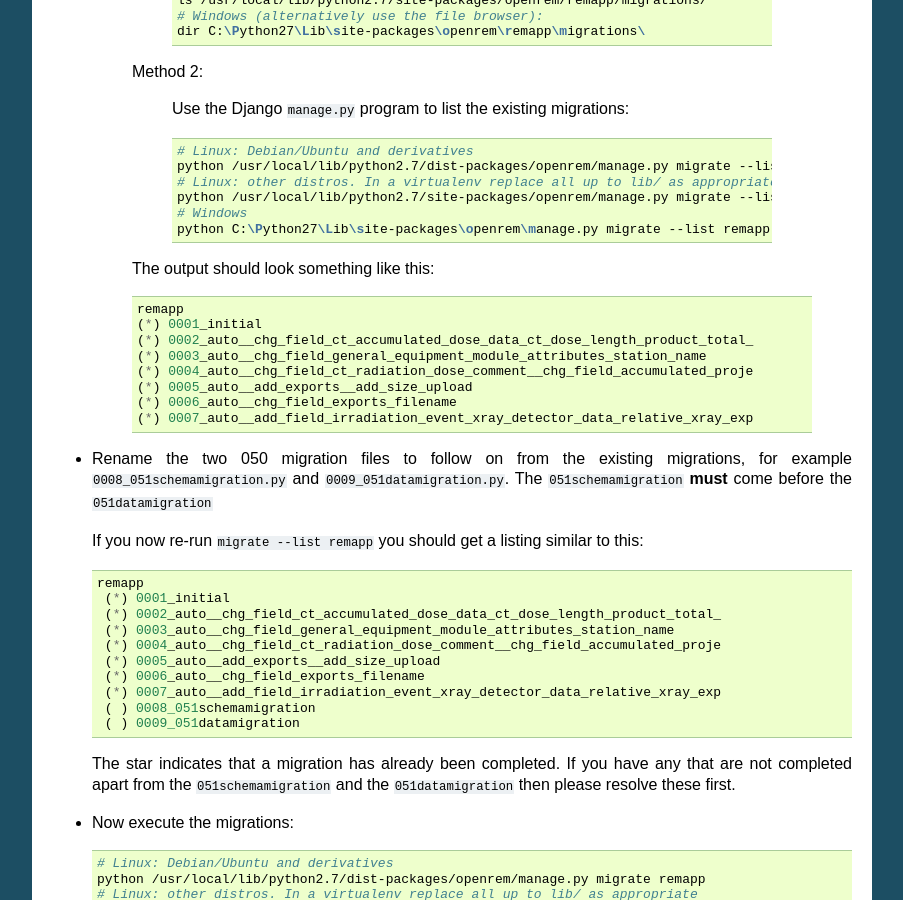
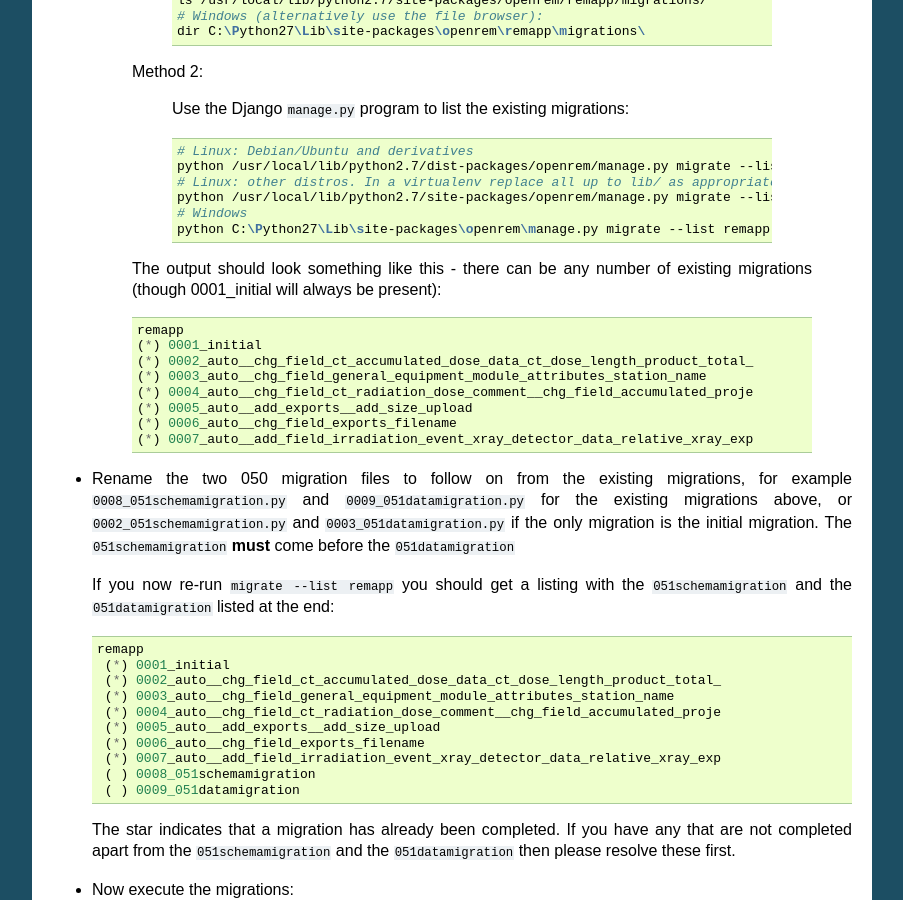
Before and after one commit to ckswilliams/modOpenREM, a Sphinx documentation site: the page built from docs/release-0.5.1.rst, in a window 1280 px wide and 900 px high, scrolled down 4273 px. Shown: the whole window, without its empty margins (198-1101 px from the left). Built offline with Sphinx 7.4.7, drawn with Linux system fonts in a browser that asks for light colours.

Commit message:
Modified the wording around the naming of the migration files to make it clearer that theere could be any number of migrations.

```diff
--- a/docs/release-0.5.1.rst
+++ b/docs/release-0.5.1.rst
@@ -261,7 +261,8 @@ Upgrading from version 0.5.0
             # Windows
             python C:\Python27\Lib\site-packages\openrem\manage.py migrate --list remapp
 
-    The output should look something like this::
+    The output should look something like this - there can be any number of existing migrations (though 0001_initial
+    will always be present)::
 
         remapp
         (*) 0001_initial
@@ -274,9 +275,12 @@ Upgrading from version 0.5.0
 
 
 *   Rename the two 050 migration files to follow on from the existing migrations, for example ``0008_051schemamigration.py``
-    and ``0009_051datamigration.py``. The ``051schemamigration`` **must** come before the ``051datamigration``
+    and ``0009_051datamigration.py`` for the existing migrations above, or ``0002_051schemamigration.py`` and
+    ``0003_051datamigration.py`` if the only migration is the initial migration. The ``051schemamigration`` **must**
+    come before the ``051datamigration``
 
-    If you now re-run ``migrate --list remapp`` you should get a listing similar to this::
+    If you now re-run ``migrate --list remapp`` you should get a listing with the ``051schemamigration`` and the
+    ``051datamigration`` listed at the end::
 
          remapp
           (*) 0001_initial
```
